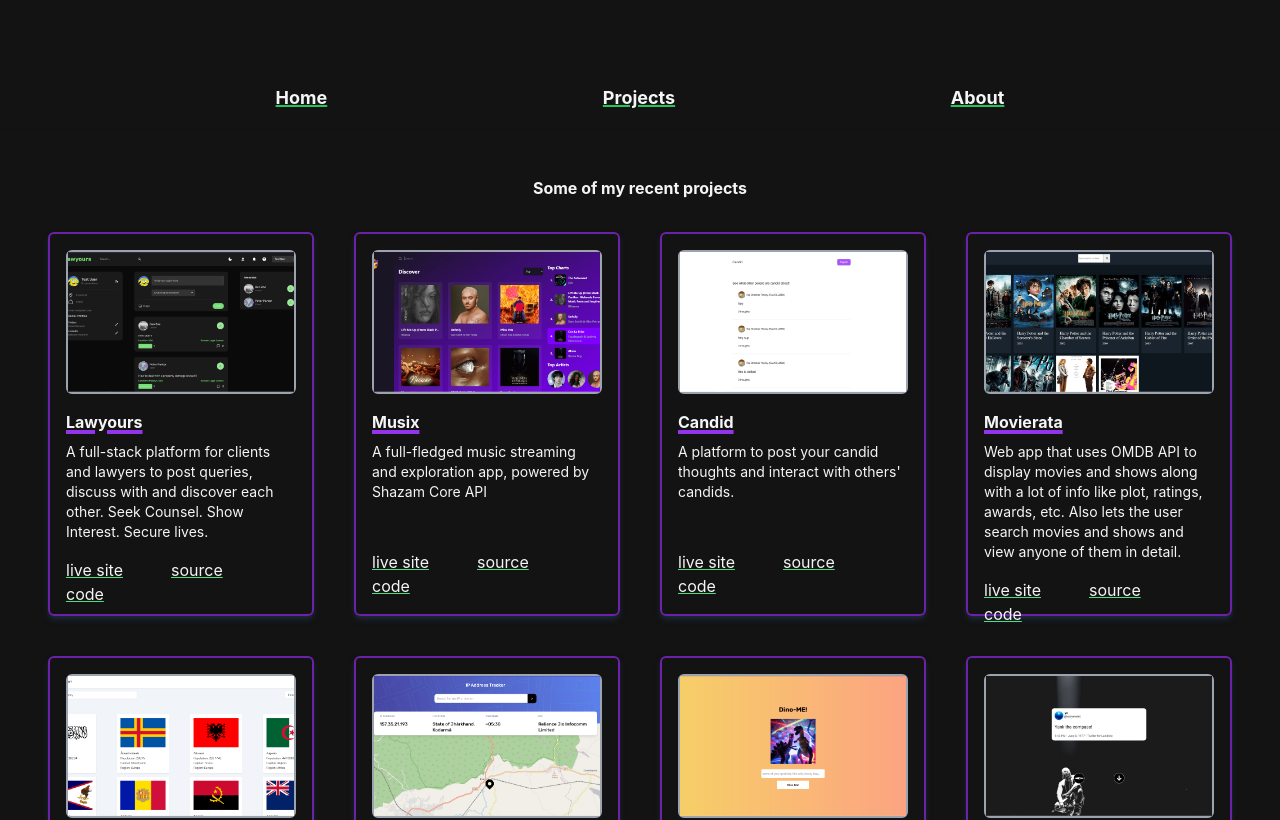
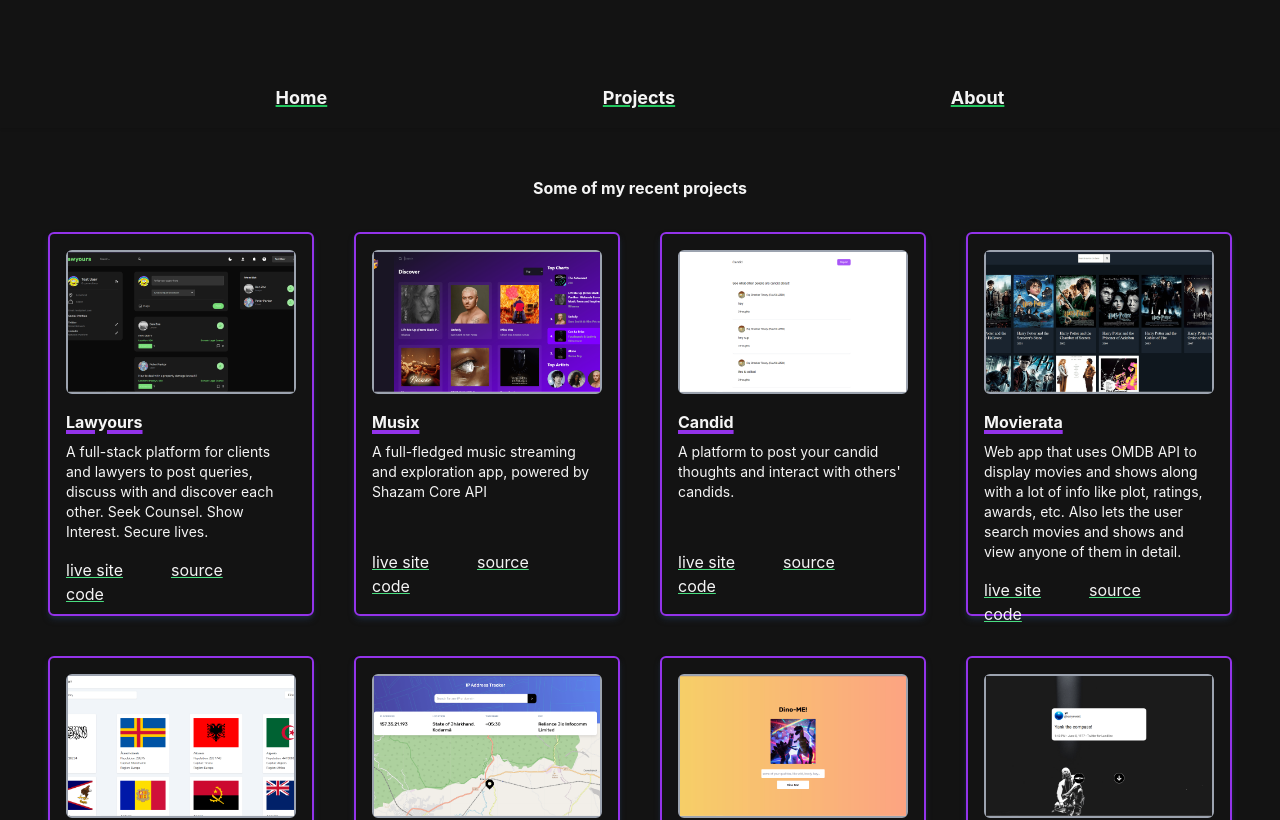
Before and after one commit to ravoluzen/my-portfolio, a React (Create React App) app: page /Projects in a window 1280 px wide. Shown: the top 820 px of the page. Built offline with nearby package versions, Linux system fonts and the light colour scheme.

Commit message:
project tile border change

```diff
--- a/src/components/Project.jsx
+++ b/src/components/Project.jsx
@@ -5,7 +5,7 @@ const Project = ({ image, title, description, site, github }) => {
 
   return (
     <div>
-        <article className='border-2 shadow-md shadow-slate-800 border-purple-800 rounded-md p-4 h-96 flex flex-col justify-between'>
+        <article className='border-2 shadow-md shadow-slate-800 border-purple-600 rounded-md p-4 h-96 flex flex-col justify-between'>
             <div>
                 <div className='border-2 border-gray-400 mb-4 rounded-md h-36 object-fill'>
                     <img src={image} alt='project thumbnail' className='object-cover h-full w-full'></img>
```
